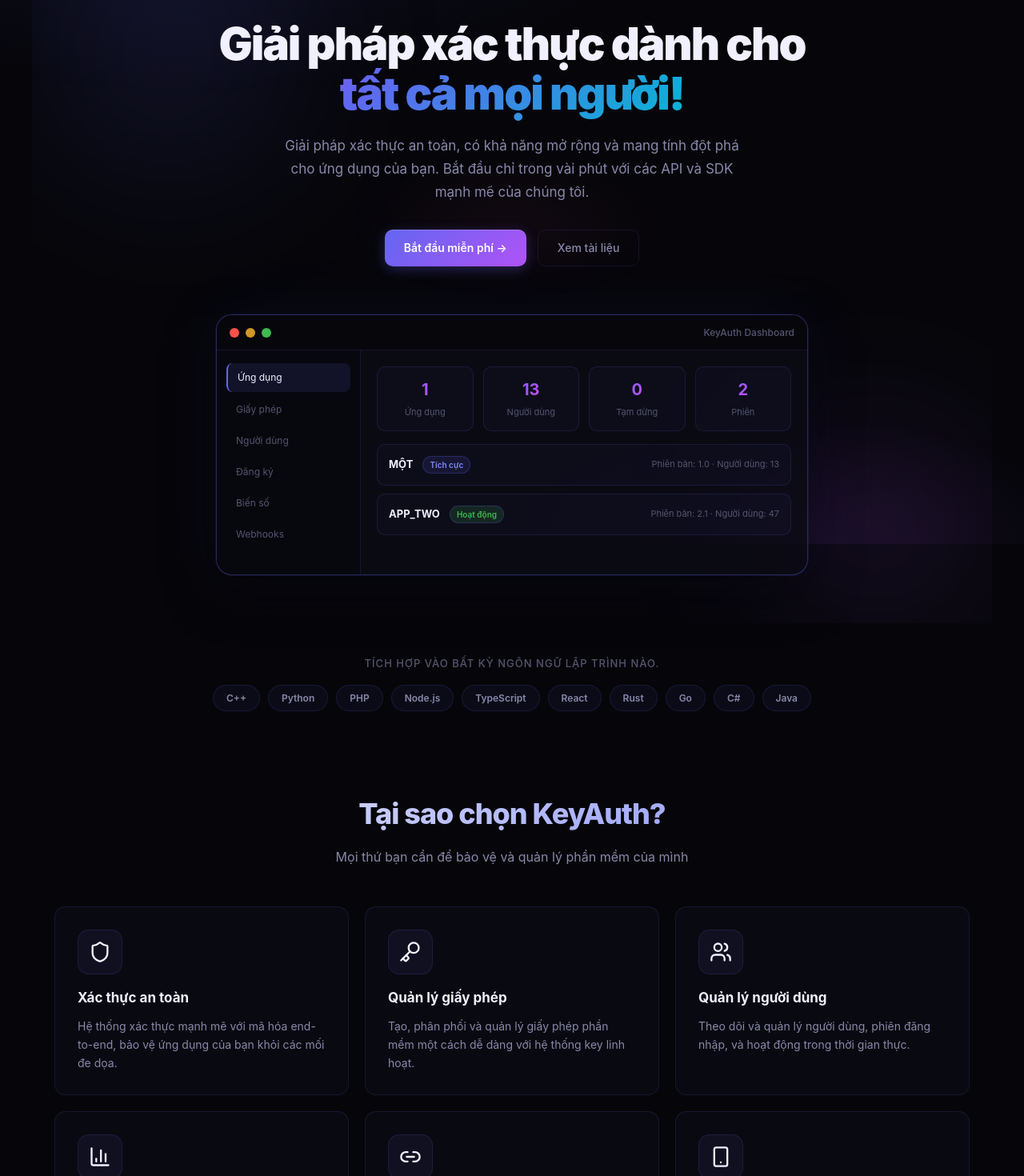
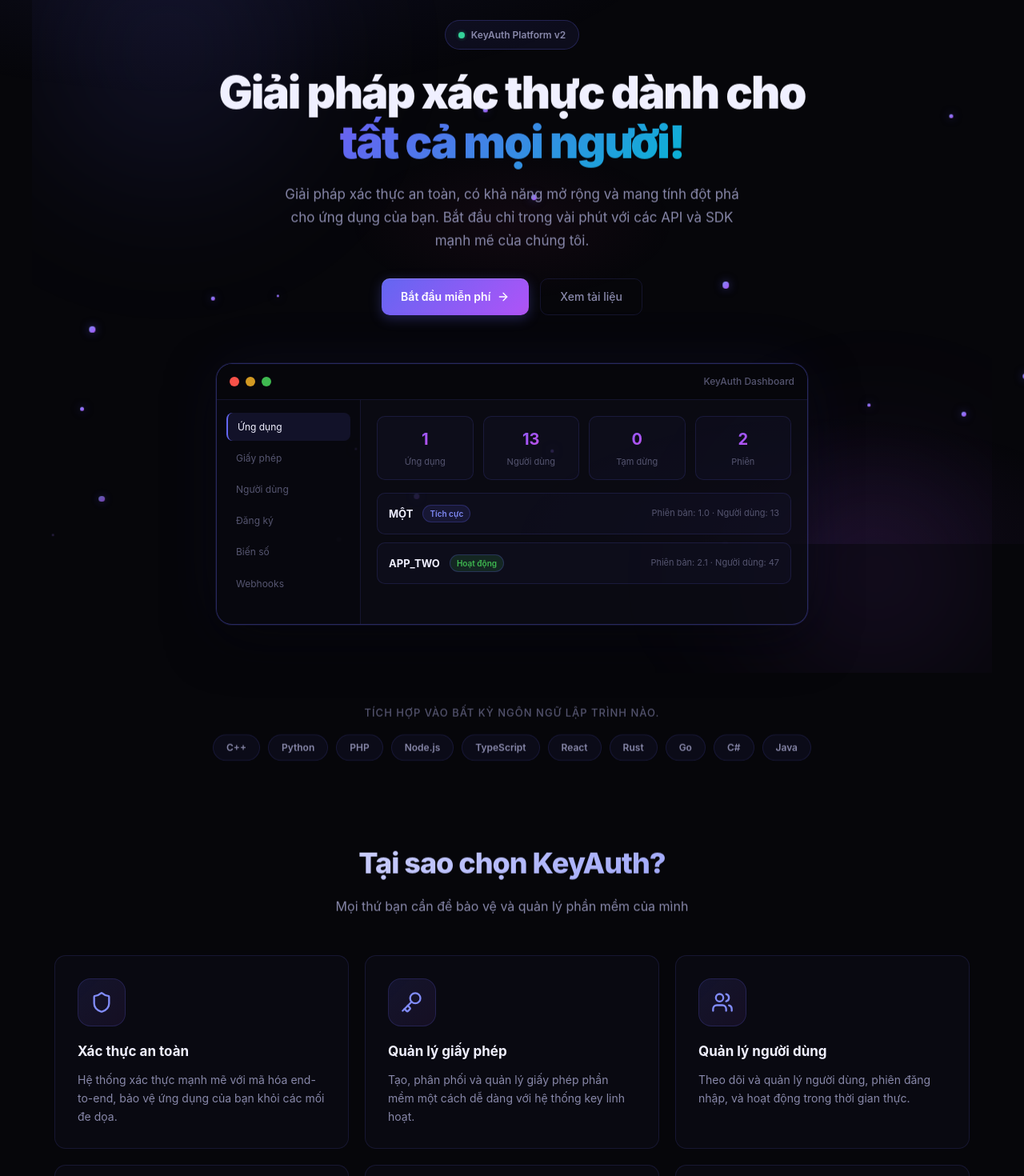
Before and after one commit to nguyenvananx7d-lgtm/keyauth-clone, a React (Vite) app: page / in a window 1280 px wide. Shown: the part 120-1590 px from the top of the page at 80% size. Built offline with nearby package versions, Linux system fonts and the light colour scheme.

Commit message:
Add dynamic effects: scroll reveal, cursor spotlight, floating particles, animated icons and gradient sweeps

```diff
--- /dev/null
+++ b/src/hooks/useReveal.js
@@ -0,0 +1,24 @@
+import { useEffect, useRef, useState } from 'react'
+
+export function useReveal({ threshold = 0.15 } = {}) {
+  const ref = useRef(null)
+  const [visible, setVisible] = useState(false)
+
+  useEffect(() => {
+    const el = ref.current
+    if (!el) return
+    const obs = new IntersectionObserver(
+      ([entry]) => {
+        if (entry.isIntersecting) {
+          setVisible(true)
+          obs.disconnect()
+        }
+      },
+      { threshold }
+    )
+    obs.observe(el)
+    return () => obs.disconnect()
+  }, [threshold])
+
+  return { ref, visible }
+}
--- a/src/pages/LandingPage.jsx
+++ b/src/pages/LandingPage.jsx
@@ -1,75 +1,76 @@
+import { useState, useEffect, useRef } from 'react'
 import { Link } from 'react-router-dom'
-import { Shield, Key, Users, BarChart3, Link2, Smartphone, Check } from 'lucide-react'
+import { Shield, Key, Users, BarChart3, Link2, Smartphone, Check, ArrowRight } from 'lucide-react'
+import { useReveal } from '../hooks/useReveal'
 import styles from './LandingPage.module.css'
 
 const LANGS = ['C++', 'Python', 'PHP', 'Node.js', 'TypeScript', 'React', 'Rust', 'Go', 'C#', 'Java']
 
 const FEATURES = [
-  {
-    icon: <Shield size={28} />,
-    title: 'Xác thực an toàn',
-    desc: 'Hệ thống xác thực mạnh mẽ với mã hóa end-to-end, bảo vệ ứng dụng của bạn khỏi các mối đe dọa.'
-  },
-  {
-    icon: <Key size={28} />,
-    title: 'Quản lý giấy phép',
-    desc: 'Tạo, phân phối và quản lý giấy phép phần mềm một cách dễ dàng với hệ thống key linh hoạt.'
-  },
-  {
-    icon: <Users size={28} />,
-    title: 'Quản lý người dùng',
-    desc: 'Theo dõi và quản lý người dùng, phiên đăng nhập, và hoạt động trong thời gian thực.'
-  },
-  {
-    icon: <BarChart3 size={28} />,
-    title: 'Phân tích thời gian thực',
-    desc: 'Dashboard trực quan với số liệu thống kê chi tiết về ứng dụng và người dùng của bạn.'
-  },
-  {
-    icon: <Link2 size={28} />,
-    title: 'Webhooks & API',
-    desc: 'Tích hợp dễ dàng với hệ thống của bạn thông qua webhooks và REST API mạnh mẽ.'
-  },
-  {
-    icon: <Smartphone size={28} />,
-    title: 'Đa nền tảng',
-    desc: 'Hỗ trợ tất cả ngôn ngữ lập trình phổ biến với SDK và tài liệu đầy đủ.'
-  }
+  { icon: <Shield size={28} />, title: 'Xác thực an toàn', desc: 'Hệ thống xác thực mạnh mẽ với mã hóa end-to-end, bảo vệ ứng dụng của bạn khỏi các mối đe dọa.' },
+  { icon: <Key size={28} />, title: 'Quản lý giấy phép', desc: 'Tạo, phân phối và quản lý giấy phép phần mềm một cách dễ dàng với hệ thống key linh hoạt.' },
+  { icon: <Users size={28} />, title: 'Quản lý người dùng', desc: 'Theo dõi và quản lý người dùng, phiên đăng nhập, và hoạt động trong thời gian thực.' },
+  { icon: <BarChart3 size={28} />, title: 'Phân tích thời gian thực', desc: 'Dashboard trực quan với số liệu thống kê chi tiết về ứng dụng và người dùng của bạn.' },
+  { icon: <Link2 size={28} />, title: 'Webhooks & API', desc: 'Tích hợp dễ dàng với hệ thống của bạn thông qua webhooks và REST API mạnh mẽ.' },
+  { icon: <Smartphone size={28} />, title: 'Đa nền tảng', desc: 'Hỗ trợ tất cả ngôn ngữ lập trình phổ biến với SDK và tài liệu đầy đủ.' },
 ]
 
 const PLANS = [
-  {
-    name: 'Miễn phí',
-    price: '$0',
-    period: '/tháng',
-    desc: 'Hoàn hảo để bắt đầu',
-    features: ['1 ứng dụng', '100 người dùng', '500 giấy phép', 'API cơ bản', 'Hỗ trợ cộng đồng'],
-    cta: 'Bắt đầu miễn phí',
-    highlight: false
-  },
-  {
-    name: 'Pro',
-    price: '$15',
-    period: '/tháng',
-    desc: 'Dành cho nhà phát triển chuyên nghiệp',
-    features: ['10 ứng dụng', '10,000 người dùng', 'Giấy phép không giới hạn', 'Webhooks', 'Hỗ trợ ưu tiên', 'Phân tích nâng cao'],
-    cta: 'Dùng thử 14 ngày',
-    highlight: true
-  },
-  {
-    name: 'Enterprise',
-    price: '$49',
-    period: '/tháng',
-    desc: 'Cho doanh nghiệp lớn',
-    features: ['Ứng dụng không giới hạn', 'Người dùng không giới hạn', 'SLA 99.9%', 'Hỗ trợ 24/7', 'Tùy chỉnh theo yêu cầu', 'Triển khai riêng'],
-    cta: 'Liên hệ chúng tôi',
-    highlight: false
+  { name: 'Miễn phí', price: '$0', period: '/tháng', desc: 'Hoàn hảo để bắt đầu', features: ['1 ứng dụng', '100 người dùng', '500 giấy phép', 'API cơ bản', 'Hỗ trợ cộng đồng'], cta: 'Bắt đầu miễn phí', highlight: false },
+  { name: 'Pro', price: '$15', period: '/tháng', desc: 'Dành cho nhà phát triển chuyên nghiệp', features: ['10 ứng dụng', '10,000 người dùng', 'Giấy phép không giới hạn', 'Webhooks', 'Hỗ trợ ưu tiên', 'Phân tích nâng cao'], cta: 'Dùng thử 14 ngày', highlight: true },
+  { name: 'Enterprise', price: '$49', period: '/tháng', desc: 'Cho doanh nghiệp lớn', features: ['Ứng dụng không giới hạn', 'Người dùng không giới hạn', 'SLA 99.9%', 'Hỗ trợ 24/7', 'Tùy chỉnh theo yêu cầu', 'Triển khai riêng'], cta: 'Liên hệ chúng tôi', highlight: false },
+]
+
+const PARTICLES = Array.from({ length: 18 }, (_, i) => ({
+  id: i,
+  left: Math.random() * 100,
+  size: Math.random() * 6 + 3,
+  delay: Math.random() * 6,
+  duration: Math.random() * 8 + 6,
+  opacity: Math.random() * 0.5 + 0.2,
+}))
+
+function RevealBlock({ children, className, delay = 0 }) {
+  const { ref, visible } = useReveal()
+  const style = { animationDelay: `${delay}ms` }
+  return (
+    <div
+      ref={ref}
+      className={`${className || ''} ${styles.reveal} ${visible ? styles.revealVisible : ''}`}
+      style={style}
+    >
+      {children}
+    </div>
+  )
 }
-]
+
+function HeroSpotlight() {
+  const ref = useRef(null)
+  const [pos, setPos] = useState({ x: -200, y: -200 })
+
+  useEffect(() => {
+    const el = ref.current
+    if (!el) return
+    const onMove = (e) => {
+      const r = el.getBoundingClientRect()
+      setPos({ x: e.clientX - r.left, y: e.clientY - r.top })
+    }
+    el.addEventListener('mousemove', onMove)
+    return () => el.removeEventListener('mousemove', onMove)
+  }, [])
+
+  return <div ref={ref} className={styles.spotlight} style={{ background: `radial-gradient(600px circle at ${pos.x}px ${pos.y}px, rgba(99,102,241,0.12) 0%, rgba(168,85,247,0.06) 40%, transparent 70%)` }} />
+}
 
 export default function LandingPage() {
   return (
     <div className={styles.page}>
+      <div className={styles.particles}>
+        {PARTICLES.map(p => (
+          <span key={p.id} className={styles.particle} style={{ left: `${p.left}%`, width: p.size, height: p.size, opacity: p.opacity, animationDelay: `${p.delay}s`, animationDuration: `${p.duration}s` }} />
+        ))}
+      </div>
+
       {/* Navbar */}
       <nav className={styles.nav}>
         <div className={styles.navInner}>
@@ -90,25 +91,35 @@
 
       {/* Hero */}
       <section className={styles.hero}>
+        <HeroSpotlight />
         <div className={styles.heroBg}>
           <div className={styles.heroBgBlob1} />
           <div className={styles.heroBgBlob2} />
         </div>
         <div className={styles.heroContent}>
+          <RevealBlock>
+            <div className={styles.heroChip}><span className={styles.heroChipDot} /> KeyAuth Platform v2</div>
+          </RevealBlock>
+          <RevealBlock delay={100}>
             <h1 className={styles.heroTitle}>
               Giải pháp xác thực dành cho<br />
               <span className={styles.heroAccent}>tất cả mọi người!</span>
             </h1>
+          </RevealBlock>
+          <RevealBlock delay={200}>
             <p className={styles.heroDesc}>
               Giải pháp xác thực an toàn, có khả năng mở rộng và mang tính đột phá cho ứng dụng của bạn.
               Bắt đầu chỉ trong vài phút với các API và SDK mạnh mẽ của chúng tôi.
             </p>
+          </RevealBlock>
+          <RevealBlock delay={300}>
             <div className={styles.heroCtas}>
               <Link to="/register" className={styles.btnPrimary}>
-              Bắt đầu miễn phí →
+                Bắt đầu miễn phí <ArrowRight size={16} />
               </Link>
               <a href="#docs" className={styles.btnOutline}>Xem tài liệu</a>
             </div>
+          </RevealBlock>
         </div>
         <div className={styles.heroImage}>
           <div className={styles.dashboardPreview}>
@@ -150,39 +161,48 @@
       </section>
 
       {/* Lang strip */}
+      <RevealBlock>
         <div className={styles.langStrip}>
           <p className={styles.langLabel}>Tích hợp vào bất kỳ ngôn ngữ lập trình nào.</p>
           <div className={styles.langList}>
             {LANGS.map(l => <span key={l} className={styles.langBadge}>{l}</span>)}
           </div>
         </div>
+      </RevealBlock>
 
       {/* Features */}
       <section id="features" className={styles.section}>
+        <RevealBlock>
           <div className={styles.sectionHeader}>
             <h2 className={styles.sectionTitle}>Tại sao chọn KeyAuth?</h2>
             <p className={styles.sectionDesc}>Mọi thứ bạn cần để bảo vệ và quản lý phần mềm của mình</p>
           </div>
+        </RevealBlock>
         <div className={styles.featuresGrid}>
           {FEATURES.map((f, i) => (
-            <div key={i} className={styles.featureCard}>
+            <RevealBlock key={i} delay={i * 90} className={styles.featureCardWrap}>
+              <div className={styles.featureCard}>
                 <div className={styles.featureIcon}>{f.icon}</div>
                 <h3 className={styles.featureTitle}>{f.title}</h3>
                 <p className={styles.featureDesc}>{f.desc}</p>
               </div>
+            </RevealBlock>
           ))}
         </div>
       </section>
 
       {/* Pricing */}
       <section id="pricing" className={styles.section}>
+        <RevealBlock>
           <div className={styles.sectionHeader}>
             <h2 className={styles.sectionTitle}>Bảng giá đơn giản</h2>
             <p className={styles.sectionDesc}>Không có phí ẩn. Hủy bất cứ lúc nào.</p>
           </div>
+        </RevealBlock>
         <div className={styles.pricingGrid}>
           {PLANS.map((plan, i) => (
-            <div key={i} className={`${styles.pricingCard} ${plan.highlight ? styles.pricingHighlight : ''}`}>
+            <RevealBlock key={i} delay={i * 120} className={styles.pricingWrap}>
+              <div className={`${styles.pricingCard} ${plan.highlight ? styles.pricingHighlight : ''}`}>
                 {plan.highlight && <div className={styles.popularBadge}>Phổ biến nhất</div>}
                 <div className={styles.planName}>{plan.name}</div>
                 <div className={styles.planPrice}>
@@ -200,16 +220,19 @@
                   {plan.cta}
                 </Link>
               </div>
+            </RevealBlock>
           ))}
         </div>
       </section>
 
       {/* CTA */}
+      <RevealBlock>
         <section className={styles.ctaSection}>
           <h2 className={styles.ctaTitle}>Sẵn sàng bắt đầu?</h2>
           <p className={styles.ctaDesc}>Tham gia cùng hàng nghìn nhà phát triển đang sử dụng KeyAuth</p>
-        <Link to="/register" className={styles.btnPrimary}>Tạo tài khoản miễn phí →</Link>
+          <Link to="/register" className={styles.btnPrimary}>Tạo tài khoản miễn phí <ArrowRight size={16} /></Link>
         </section>
+      </RevealBlock>
 
       {/* Footer */}
       <footer className={styles.footer}>
--- a/src/pages/LandingPage.module.css
+++ b/src/pages/LandingPage.module.css
@@ -4,6 +4,45 @@
   color: var(--text-primary);
   position: relative;
   overflow-x: hidden;
+}
+
+/* Floating particles */
+.particles {
+  position: fixed;
+  inset: 0;
+  pointer-events: none;
+  z-index: 0;
+  overflow: hidden;
+}
+
+.particle {
+  position: absolute;
+  bottom: -10px;
+  border-radius: 50%;
+  background: linear-gradient(135deg, var(--accent-blue-hover), var(--accent-purple));
+  box-shadow: 0 0 12px rgba(99,102,241,0.5);
+  animation: rise linear infinite;
+  filter: blur(0.5px);
+}
+
+@keyframes rise {
+  0% { transform: translateY(0) translateX(0); opacity: 0; }
+  10% { opacity: 1; }
+  90% { opacity: 1; }
+  100% { transform: translateY(-110vh) translateX(30px); opacity: 0; }
+}
+
+/* Scroll reveal */
+.reveal {
+  opacity: 0;
+  transform: translateY(28px);
+  transition: opacity 0.7s cubic-bezier(0.16, 1, 0.3, 1), transform 0.7s cubic-bezier(0.16, 1, 0.3, 1);
+  will-change: opacity, transform;
+}
+
+.revealVisible {
+  opacity: 1;
+  transform: translateY(0);
 }
 
 .page::before {
@@ -155,6 +194,50 @@
   padding: 80px 28px 60px;
   position: relative;
   z-index: 1;
+}
+
+/* Cursor spotlight that follows the mouse */
+.spotlight {
+  position: absolute;
+  inset: 0;
+  pointer-events: none;
+  border-radius: var(--radius-lg);
+  z-index: -1;
+  opacity: 0;
+  transition: opacity 0.4s;
+}
+
+.hero:hover .spotlight {
+  opacity: 1;
+}
+
+.heroChip {
+  display: inline-flex;
+  align-items: center;
+  gap: 8px;
+  padding: 8px 16px;
+  border-radius: 20px;
+  background: rgba(99,102,241,0.08);
+  border: 1px solid rgba(99,102,241,0.25);
+  font-size: 12px;
+  font-weight: 600;
+  color: var(--text-secondary);
+  margin-bottom: 24px;
+  backdrop-filter: blur(6px);
+}
+
+.heroChipDot {
+  width: 8px;
+  height: 8px;
+  border-radius: 50%;
+  background: #34d399;
+  box-shadow: 0 0 8px rgba(52,211,153,0.8);
+  animation: pulse 2s ease-in-out infinite;
+}
+
+@keyframes pulse {
+  0%, 100% { box-shadow: 0 0 4px rgba(52,211,153,0.5); }
+  50% { box-shadow: 0 0 14px rgba(52,211,153,0.9); }
 }
 
 .heroBg {
@@ -470,6 +553,10 @@
   gap: 20px;
 }
 
+.featureCardWrap {
+  height: 100%;
+}
+
 .featureCard {
   background: rgba(12,12,20,0.7);
   border: 1px solid var(--border);
@@ -478,6 +565,7 @@
   transition: all 0.35s cubic-bezier(0.4, 0, 0.2, 1);
   position: relative;
   overflow: hidden;
+  height: 100%;
 }
 
 .featureCard::before {
@@ -492,34 +580,69 @@
 }
 
 .featureCard:hover {
-  transform: translateY(-6px);
+  transform: translateY(-8px) scale(1.02);
   border-color: transparent;
   box-shadow: var(--glow-purple), 0 16px 48px rgba(0,0,0,0.3);
 }
 
-.featureCard:hover::before {
-  opacity: 0.15;
+.featureCard::after {
+  content: '';
+  position: absolute;
+  inset: -150%;
+  background: conic-gradient(from 0deg, transparent 0deg, rgba(168,85,247,0.12) 60deg, transparent 120deg);
+  animation: sweep 4s linear infinite;
+  opacity: 0;
+  transition: opacity 0.4s;
+  z-index: 0;
+  pointer-events: none;
+}
+
+.featureCard:hover::after {
+  opacity: 1;
+}
+
+@keyframes sweep {
+  to { transform: rotate(360deg); }
 }
 
 .featureIcon {
   font-size: 32px;
-  margin-bottom: 16px;
+  margin-bottom: 18px;
   display: inline-flex;
-  width: 56px;
-  height: 56px;
-  border-radius: 14px;
-  background: rgba(99,102,241,0.08);
-  border: 1px solid rgba(99,102,241,0.15);
+  width: 60px;
+  height: 60px;
+  border-radius: 16px;
+  background: linear-gradient(135deg, rgba(99,102,241,0.12) 0%, rgba(168,85,247,0.08) 100%);
+  border: 1px solid rgba(99,102,241,0.2);
   align-items: center;
   justify-content: center;
-  transition: all 0.3s;
+  transition: all 0.35s cubic-bezier(0.4, 0, 0.2, 1);
+  position: relative;
+  z-index: 1;
+  color: var(--accent-blue-hover);
 }
 
 .featureCard:hover .featureIcon {
-  background: rgba(99,102,241,0.15);
-  border-color: rgba(99,102,241,0.3);
-  box-shadow: 0 0 20px rgba(99,102,241,0.15);
-  transform: scale(1.1);
+  background: var(--gradient-primary);
+  color: #fff;
+  border-color: transparent;
+  box-shadow: var(--glow-purple);
+  transform: rotate(-8deg) scale(1.12) translateY(-3px);
+  animation: floatIcon 2s ease-in-out infinite;
+}
+
+@keyframes floatIcon {
+  0%, 100% { transform: rotate(-8deg) scale(1.12) translateY(-3px); }
+  50% { transform: rotate(-8deg) scale(1.12) translateY(-6px); }
+}
+
+.featureCard:hover .featureIcon svg {
+  animation: iconSpin 4s linear infinite;
+}
+
+@keyframes iconSpin {
+  0% { transform: rotate(0deg); }
+  100% { transform: rotate(360deg); }
 }
 
 .featureTitle {
@@ -543,6 +666,10 @@
   align-items: start;
 }
 
+.pricingWrap {
+  height: 100%;
+}
+
 .pricingCard {
   background: rgba(12,12,20,0.7);
   border: 1px solid var(--border);
@@ -551,6 +678,7 @@
   transition: all 0.35s cubic-bezier(0.4, 0, 0.2, 1);
   position: relative;
   overflow: hidden;
+  height: 100%;
 }
 
 .pricingCard:hover {
```
Lines whose indentation alone changed are shown as unchanged.
